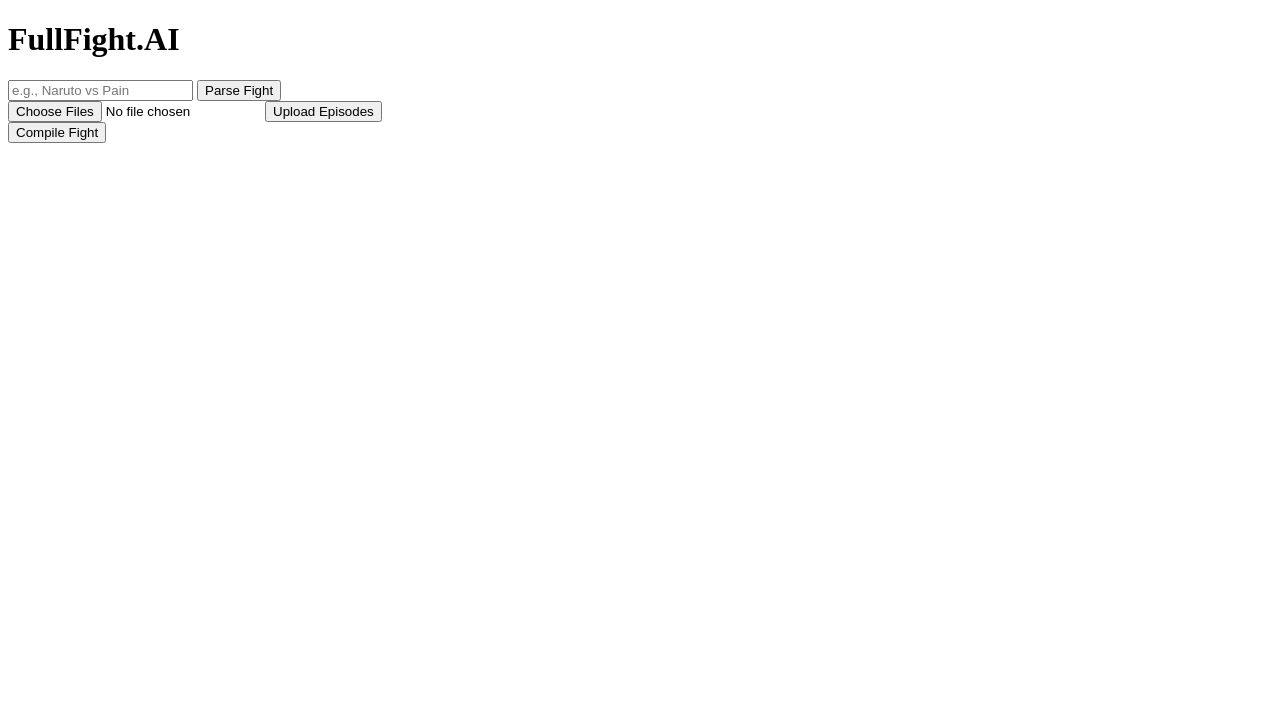
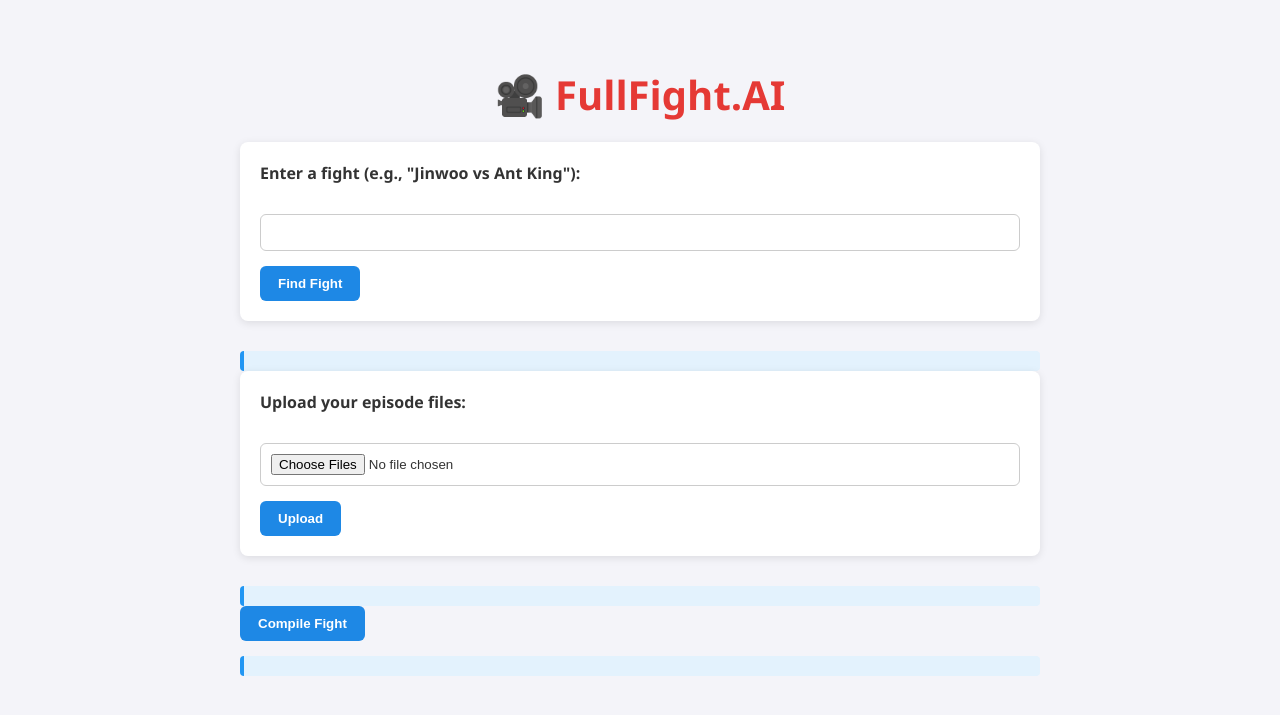
Before and after one commit to aaryavlal/FullFight, a Python web app: template templates/index.html in a window 1280 px wide. Shown: the top 715 px of the page. Run offline with Jinja, Linux system fonts and the light colour scheme; the template is opened without the code that fills it, so the values that code supplies are empty.

Commit message:
aaryav's glow up

```diff
--- a/static/style.css
+++ b/static/style.css
@@ -1,44 +1,74 @@
+/* Reset and base styles */
 body {
-  font-family: Arial, sans-serif;
-  background: #121212;
-  color: #eee;
+  font-family: 'Segoe UI', sans-serif;
+  background-color: #f4f4f9;
   margin: 0;
-  padding: 2rem;
+  padding: 40px;
+  color: #333;
+  max-width: 800px;
+  margin-left: auto;
+  margin-right: auto;
 }
 
-.container {
-  max-width: 800px;
-  margin: auto;
-  background: #222;
-  padding: 2rem;
-  border-radius: 8px;
+h1 {
+  color: #e53935;
+  font-size: 2.5rem;
+  margin-bottom: 20px;
+  text-align: center;
 }
 
-input[type="text"], input[type="file"] {
+/* Forms */
+form {
+  background-color: #ffffff;
+  border-radius: 8px;
+  padding: 20px;
+  margin-bottom: 30px;
+  box-shadow: 0 2px 8px rgba(0,0,0,0.1);
+}
+
+label {
+  display: block;
+  margin-bottom: 8px;
+  font-weight: 600;
+}
+
+input[type="text"],
+input[type="file"] {
   width: 100%;
-  padding: 0.5rem;
-  font-size: 1rem;
-  border-radius: 4px;
-  border: none;
-  margin-bottom: 1rem;
+  padding: 10px;
+  margin-bottom: 15px;
+  border: 1px solid #ccc;
+  border-radius: 6px;
+  box-sizing: border-box;
 }
 
 button {
-  background-color: #ff3c00;
+  background-color: #1e88e5;
+  color: white;
+  padding: 10px 18px;
   border: none;
-  padding: 0.7rem 1.5rem;
-  font-size: 1.1rem;
-  color: white;
-  border-radius: 4px;
+  border-radius: 6px;
   cursor: pointer;
+  font-weight: bold;
+  transition: background-color 0.2s ease;
 }
 
 button:hover {
-  background-color: #e63600;
+  background-color: #1565c0;
 }
 
-#status {
-  margin-top: 1rem;
-  font-weight: bold;
-  min-height: 1.5rem;
+#parsedOutput,
+#uploadStatus,
+#result {
+  margin-top: 15px;
+  padding: 10px;
+  background-color: #e3f2fd;
+  border-left: 4px solid #2196f3;
+  border-radius: 4px;
 }
+
+video {
+  margin-top: 15px;
+  border-radius: 8px;
+  box-shadow: 0 2px 8px rgba(0,0,0,0.1);
+}
--- a/templates/index.html
+++ b/templates/index.html
@@ -1,67 +1,96 @@
 <!DOCTYPE html>
-<html>
+<html lang="en">
 <head>
+  <meta charset="UTF-8">
   <title>FullFight.AI</title>
+  <link rel="stylesheet" href="/static/style.css">
 </head>
 <body>
-  <h1>FullFight.AI</h1>
+  <h1>🎥 FullFight.AI</h1>
+
+
   <form id="fightForm">
-    <input type="text" id="query" placeholder="e.g., Naruto vs Pain" required />
-    <button type="submit">Parse Fight</button>
+    <label for="query">Enter a fight (e.g., "Jinwoo vs Ant King"):</label><br>
+    <input type="text" id="query" name="query" required>
+    <button type="submit">Find Fight</button>
   </form>
+  <div id="parsedOutput"></div>
+
 
   <form id="uploadForm" enctype="multipart/form-data">
-    <input type="file" name="files" multiple required />
-    <button type="submit">Upload Episodes</button>
+    <label for="files">Upload your episode files:</label><br>
+    <input type="file" name="files" id="files" multiple required>
+    <button type="submit">Upload</button>
   </form>
+  <div id="uploadStatus"></div>
 
   <button id="compileBtn">Compile Fight</button>
-
   <div id="result"></div>
 
   <script>
     let animeData = {};
     let uploadedFiles = [];
 
+
     document.getElementById("fightForm").onsubmit = async (e) => {
       e.preventDefault();
       const query = document.getElementById("query").value;
+
       const res = await fetch("/parse_fight", {
         method: "POST",
-        headers: {"Content-Type": "application/json"},
-        body: JSON.stringify({query})
+        headers: { "Content-Type": "application/json" },
+        body: JSON.stringify({ query })
       });
-      animeData = await res.json();
-      console.log("Parsed:", animeData);
+
+      const data = await res.json();
+      animeData = data;
+      document.getElementById("parsedOutput").innerText =
+        `Anime: ${data.anime}, Fighters: ${data.fighters.join(" vs ")}`;
     };
 
     document.getElementById("uploadForm").onsubmit = async (e) => {
       e.preventDefault();
-      const form = new FormData(document.getElementById("uploadForm"));
-      const res = await fetch("/upload_episodes", { method: "POST", body: form });
+      const formData = new FormData(document.getElementById("uploadForm"));
+
+      const res = await fetch("/upload_episodes", {
+        method: "POST",
+        body: formData
+      });
+
       const data = await res.json();
       uploadedFiles = data.saved_files.map(f => f.split("/").pop());
-      console.log("Uploaded:", uploadedFiles);
+      document.getElementById("uploadStatus").innerText =
+        `Uploaded ${uploadedFiles.length} episode(s).`;
     };
+
 
     document.getElementById("compileBtn").onclick = async () => {
       const tsRes = await fetch("/get_timestamps", {
         method: "POST",
-        headers: {"Content-Type": "application/json"},
+        headers: { "Content-Type": "application/json" },
         body: JSON.stringify(animeData)
       });
+
       const { timestamps } = await tsRes.json();
 
       const compileRes = await fetch("/compile_fight", {
         method: "POST",
-        headers: {"Content-Type": "application/json"},
-        body: JSON.stringify({ timestamps, video_files: uploadedFiles })
+        headers: { "Content-Type": "application/json" },
+        body: JSON.stringify({
+          timestamps,
+          video_files: uploadedFiles
+        })
       });
 
       const data = await compileRes.json();
       const videoUrl = `/output/${data.output_file}`;
-      document.getElementById("result").innerHTML =
-        `<video src="${videoUrl}" controls width="600"></video>`;
+
+      document.getElementById("result").innerHTML = `
+        <h3>✅ Your fight is ready:</h3>
+        <video controls width="600" src="${videoUrl}"></video>
+        <br>
+        <a href="${videoUrl}" download>Download Video</a>
+      `;
     };
   </script>
 </body>
```
